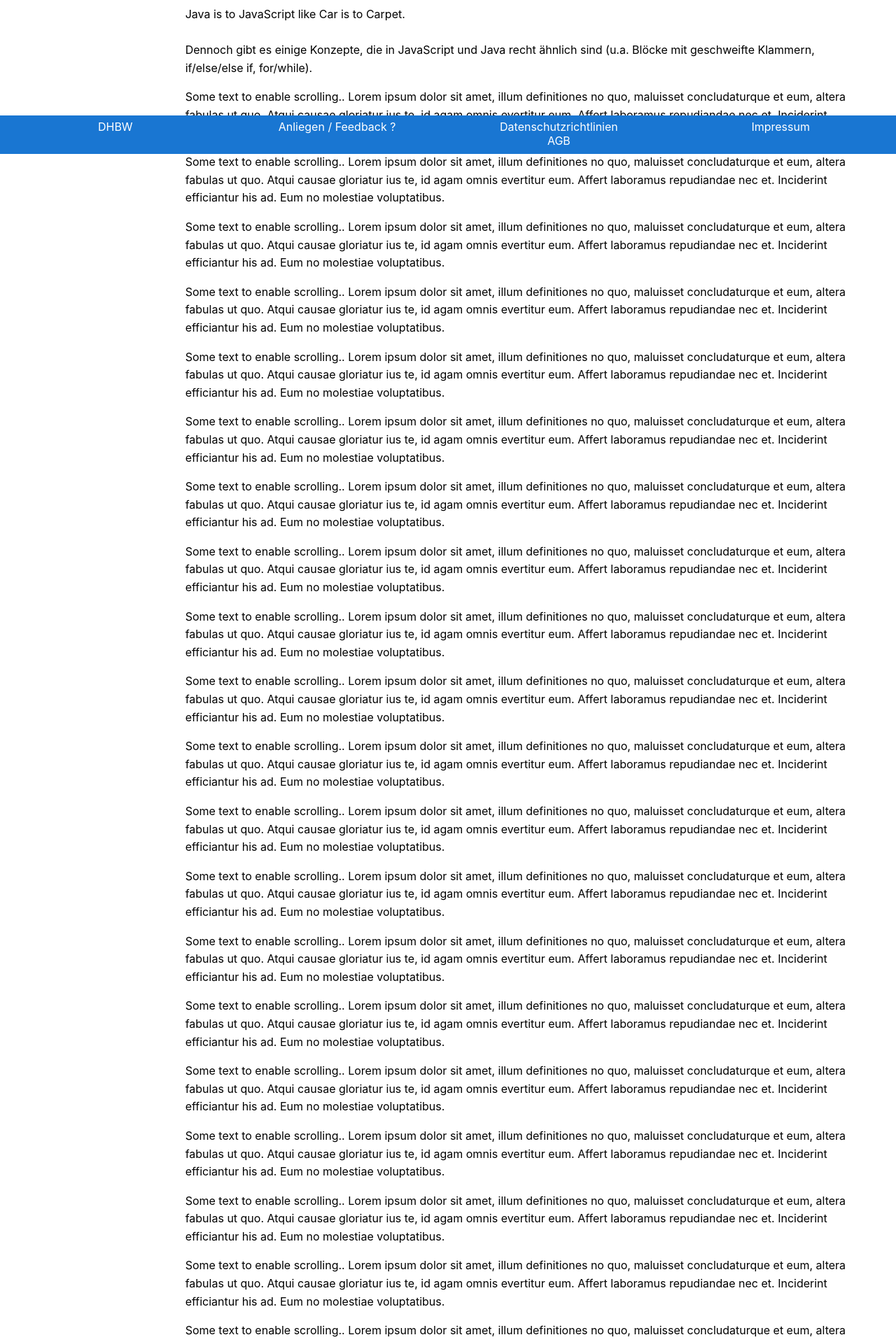
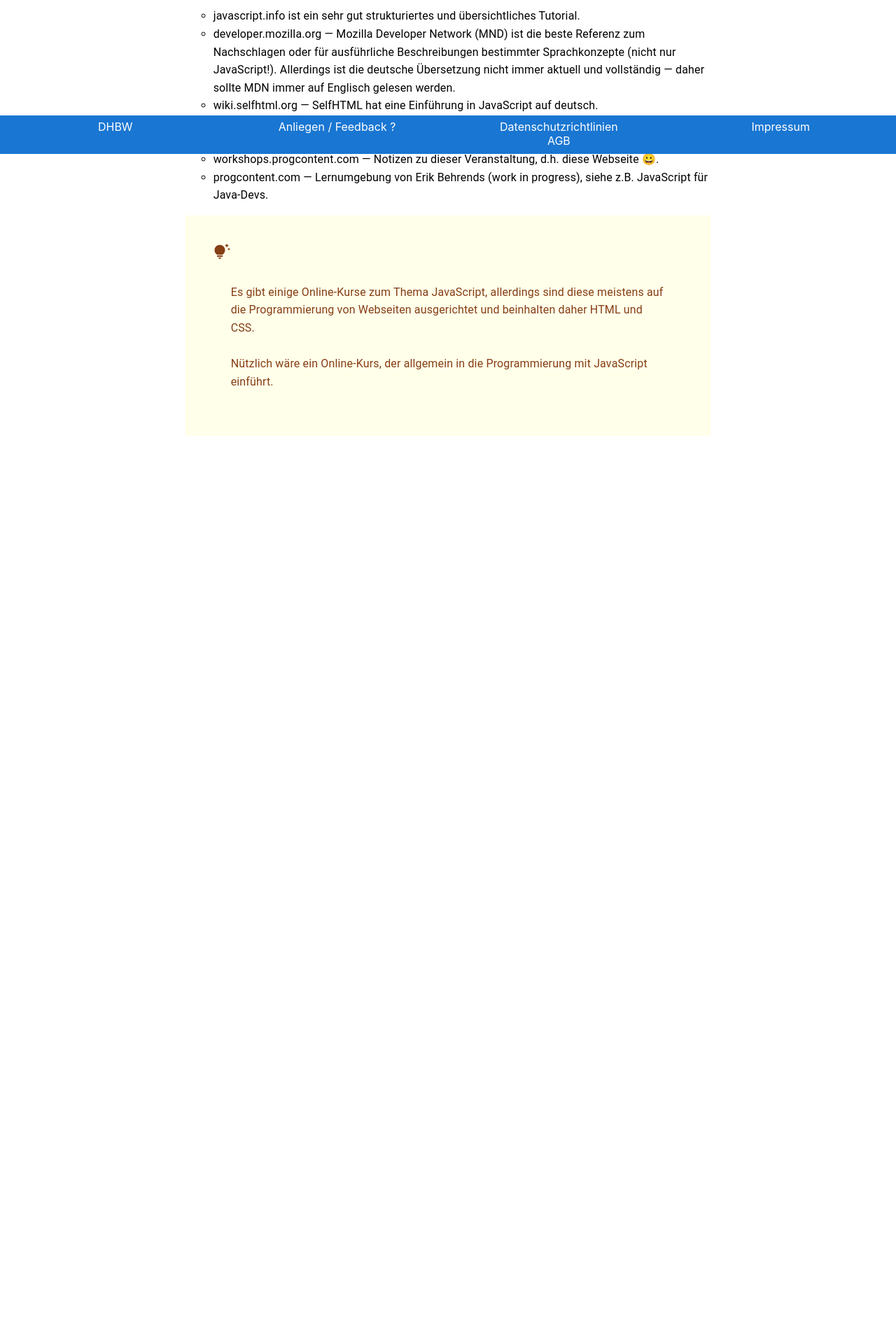
Before and after one commit to sakulklk/Lernmanagement, a Next.js app: page /uebersichtJS in a window 1280 px wide. Shown: the part 580-2498 px from the top of the page at 70% size. After the commit the page ends 1268 px from the top, so only its background shows below. Built offline with nearby package versions, Linux system fonts and the light colour scheme.

Commit message:
2 files modified

```diff
--- a/components/inhalt/Uebersicht/inhalt.js
+++ b/components/inhalt/Uebersicht/inhalt.js
@@ -1,6 +1,8 @@
 import * as React from 'react';
 import Typography from '@mui/material/Typography';
 import Divider from '@mui/material/Divider';
+import Box from '@mui/material/Box';
+import TipsAndUpdatesIcon from '@mui/icons-material/TipsAndUpdates';
 
 export default function Sidemenu() {
   return (
@@ -28,8 +30,18 @@ export default function Sidemenu() {
             p{
               line-height: 1.6;
             }
+            y{
+              line-height: 1.6;
+color: #863E15
+            }
+
+            ul {
+              list-style-type: circle;
+            }
+
             `}</style>
       <div className="content">
+        <Typography>
           <h1> JavaScript</h1>
           <h2>Geschichte</h2>
           <Divider />
@@ -42,165 +54,79 @@ export default function Sidemenu() {
             zum Einsatz.
             <br /> <br />
             Inzwischen kommen jedes Jahr neue Spracheigenschaften hinzu, sodass
-          die oben erwähnten Nachteile heutzutage kaum noch von Bedeutung sind.
-          Durch die Ergänzung mit TypeScript und Werkzeugen wie ESLint (und
-          vielen anderen) bietet JavaScript eine moderne und robuste
+            die oben erwähnten Nachteile heutzutage kaum noch von Bedeutung
+            sind. Durch die Ergänzung mit TypeScript und Werkzeugen wie ESLint
+            (und vielen anderen) bietet JavaScript eine moderne und robuste
             Programmierumgebung.
           </p>
-        <h2>Vergleich mit Java</h2>
+          <h2>Linksammlung</h2>
           <Divider />
           <p>
-          JavaScript unterscheidet sich in vielerlei Hinsicht von Java. Siehe
-          dazu z.B. diese Tabelle.
+            <ul>
+              <li>
+                {' '}
+                javascript.info ist ein sehr gut strukturiertes und
+                übersichtliches Tutorial.
+              </li>
+              <li>
+                developer.mozilla.org — Mozilla Developer Network (MND) ist die
+                beste Referenz zum Nachschlagen oder für ausführliche
+                Beschreibungen bestimmter Sprachkonzepte (nicht nur
+                JavaScript!). Allerdings ist die deutsche Übersetzung nicht
+                immer aktuell und vollständig — daher sollte MDN immer auf
+                Englisch gelesen werden.
+              </li>
+              <li>
+                {' '}
+                wiki.selfhtml.org — SelfHTML hat eine Einführung in JavaScript
+                auf deutsch.
+              </li>
+
+              <li>
+                {' '}
+                eloquentjavascript.net — Tutorial im Stil eines Lehrbuchs mit
+                interaktiven Beispielen direkt im Browser.
+              </li>
+
+              <li>
+                {' '}
+                workshops.progcontent.com — Notizen zu dieser Veranstaltung,
+                d.h. diese Webseite 😀.
+              </li>
+
+              <li>
+                {' '}
+                progcontent.com — Lernumgebung von Erik Behrends (work in
+                progress), siehe z.B. JavaScript für Java-Devs.
+              </li>
+            </ul>
+          </p>
+
+          <y>
+            <Box
+              sx={{
+                backgroundColor: '#FFFFEA',
+                padding: '40px',
+              }}
+            >
+              <TipsAndUpdatesIcon></TipsAndUpdatesIcon>
+              <Box
+                sx={{
+                  backgroundColor: '#FFFFEA',
+                  margin: '25px',
+                }}
+              >
+                Es gibt einige Online-Kurse zum Thema JavaScript, allerdings
+                sind diese meistens auf die Programmierung von Webseiten
+                ausgerichtet und beinhalten daher HTML und CSS.
                 <br />
                 <br />
-          Java is to JavaScript like Car is to Carpet.
-          <br />
-          <br />
-          Dennoch gibt es einige Konzepte, die in JavaScript und Java recht
-          ähnlich sind (u.a. Blöcke mit geschweifte Klammern, if/else/else if,
-          for/while).
-        </p>
-        <p>
-          Some text to enable scrolling.. Lorem ipsum dolor sit amet, illum
-          definitiones no quo, maluisset concludaturque et eum, altera fabulas
-          ut quo. Atqui causae gloriatur ius te, id agam omnis evertitur eum.
-          Affert laboramus repudiandae nec et. Inciderint efficiantur his ad.
-          Eum no molestiae voluptatibus.
-        </p>
-        <p>
-          Some text to enable scrolling.. Lorem ipsum dolor sit amet, illum
-          definitiones no quo, maluisset concludaturque et eum, altera fabulas
-          ut quo. Atqui causae gloriatur ius te, id agam omnis evertitur eum.
-          Affert laboramus repudiandae nec et. Inciderint efficiantur his ad.
-          Eum no molestiae voluptatibus.
-        </p>
-        <p>
-          Some text to enable scrolling.. Lorem ipsum dolor sit amet, illum
-          definitiones no quo, maluisset concludaturque et eum, altera fabulas
-          ut quo. Atqui causae gloriatur ius te, id agam omnis evertitur eum.
-          Affert laboramus repudiandae nec et. Inciderint efficiantur his ad.
-          Eum no molestiae voluptatibus.
-        </p>
-        <p>
-          Some text to enable scrolling.. Lorem ipsum dolor sit amet, illum
-          definitiones no quo, maluisset concludaturque et eum, altera fabulas
-          ut quo. Atqui causae gloriatur ius te, id agam omnis evertitur eum.
-          Affert laboramus repudiandae nec et. Inciderint efficiantur his ad.
-          Eum no molestiae voluptatibus.
-        </p>
-        <p>
-          Some text to enable scrolling.. Lorem ipsum dolor sit amet, illum
-          definitiones no quo, maluisset concludaturque et eum, altera fabulas
-          ut quo. Atqui causae gloriatur ius te, id agam omnis evertitur eum.
-          Affert laboramus repudiandae nec et. Inciderint efficiantur his ad.
-          Eum no molestiae voluptatibus.
-        </p>
-        <p>
-          Some text to enable scrolling.. Lorem ipsum dolor sit amet, illum
-          definitiones no quo, maluisset concludaturque et eum, altera fabulas
-          ut quo. Atqui causae gloriatur ius te, id agam omnis evertitur eum.
-          Affert laboramus repudiandae nec et. Inciderint efficiantur his ad.
-          Eum no molestiae voluptatibus.
-        </p>
-        <p>
-          Some text to enable scrolling.. Lorem ipsum dolor sit amet, illum
-          definitiones no quo, maluisset concludaturque et eum, altera fabulas
-          ut quo. Atqui causae gloriatur ius te, id agam omnis evertitur eum.
-          Affert laboramus repudiandae nec et. Inciderint efficiantur his ad.
-          Eum no molestiae voluptatibus.
-        </p>
-        <p>
-          Some text to enable scrolling.. Lorem ipsum dolor sit amet, illum
-          definitiones no quo, maluisset concludaturque et eum, altera fabulas
-          ut quo. Atqui causae gloriatur ius te, id agam omnis evertitur eum.
-          Affert laboramus repudiandae nec et. Inciderint efficiantur his ad.
-          Eum no molestiae voluptatibus.
-        </p>
-        <p>
-          Some text to enable scrolling.. Lorem ipsum dolor sit amet, illum
-          definitiones no quo, maluisset concludaturque et eum, altera fabulas
-          ut quo. Atqui causae gloriatur ius te, id agam omnis evertitur eum.
-          Affert laboramus repudiandae nec et. Inciderint efficiantur his ad.
-          Eum no molestiae voluptatibus.
-        </p>
-        <p>
-          Some text to enable scrolling.. Lorem ipsum dolor sit amet, illum
-          definitiones no quo, maluisset concludaturque et eum, altera fabulas
-          ut quo. Atqui causae gloriatur ius te, id agam omnis evertitur eum.
-          Affert laboramus repudiandae nec et. Inciderint efficiantur his ad.
-          Eum no molestiae voluptatibus.
-        </p>
-        <p>
-          Some text to enable scrolling.. Lorem ipsum dolor sit amet, illum
-          definitiones no quo, maluisset concludaturque et eum, altera fabulas
-          ut quo. Atqui causae gloriatur ius te, id agam omnis evertitur eum.
-          Affert laboramus repudiandae nec et. Inciderint efficiantur his ad.
-          Eum no molestiae voluptatibus.
-        </p>
-        <p>
-          Some text to enable scrolling.. Lorem ipsum dolor sit amet, illum
-          definitiones no quo, maluisset concludaturque et eum, altera fabulas
-          ut quo. Atqui causae gloriatur ius te, id agam omnis evertitur eum.
-          Affert laboramus repudiandae nec et. Inciderint efficiantur his ad.
-          Eum no molestiae voluptatibus.
-        </p>
-        <p>
-          Some text to enable scrolling.. Lorem ipsum dolor sit amet, illum
-          definitiones no quo, maluisset concludaturque et eum, altera fabulas
-          ut quo. Atqui causae gloriatur ius te, id agam omnis evertitur eum.
-          Affert laboramus repudiandae nec et. Inciderint efficiantur his ad.
-          Eum no molestiae voluptatibus.
-        </p>
-        <p>
-          Some text to enable scrolling.. Lorem ipsum dolor sit amet, illum
-          definitiones no quo, maluisset concludaturque et eum, altera fabulas
-          ut quo. Atqui causae gloriatur ius te, id agam omnis evertitur eum.
-          Affert laboramus repudiandae nec et. Inciderint efficiantur his ad.
-          Eum no molestiae voluptatibus.
-        </p>
-        <p>
-          Some text to enable scrolling.. Lorem ipsum dolor sit amet, illum
-          definitiones no quo, maluisset concludaturque et eum, altera fabulas
-          ut quo. Atqui causae gloriatur ius te, id agam omnis evertitur eum.
-          Affert laboramus repudiandae nec et. Inciderint efficiantur his ad.
-          Eum no molestiae voluptatibus.
-        </p>
-        <p>
-          Some text to enable scrolling.. Lorem ipsum dolor sit amet, illum
-          definitiones no quo, maluisset concludaturque et eum, altera fabulas
-          ut quo. Atqui causae gloriatur ius te, id agam omnis evertitur eum.
-          Affert laboramus repudiandae nec et. Inciderint efficiantur his ad.
-          Eum no molestiae voluptatibus.
-        </p>
-        <p>
-          Some text to enable scrolling.. Lorem ipsum dolor sit amet, illum
-          definitiones no quo, maluisset concludaturque et eum, altera fabulas
-          ut quo. Atqui causae gloriatur ius te, id agam omnis evertitur eum.
-          Affert laboramus repudiandae nec et. Inciderint efficiantur his ad.
-          Eum no molestiae voluptatibus.
-        </p>
-        <p>
-          Some text to enable scrolling.. Lorem ipsum dolor sit amet, illum
-          definitiones no quo, maluisset concludaturque et eum, altera fabulas
-          ut quo. Atqui causae gloriatur ius te, id agam omnis evertitur eum.
-          Affert laboramus repudiandae nec et. Inciderint efficiantur his ad.
-          Eum no molestiae voluptatibus.
-        </p>
-        <p>
-          Some text to enable scrolling.. Lorem ipsum dolor sit amet, illum
-          definitiones no quo, maluisset concludaturque et eum, altera fabulas
-          ut quo. Atqui causae gloriatur ius te, id agam omnis evertitur eum.
-          Affert laboramus repudiandae nec et. Inciderint efficiantur his ad.
-          Eum no molestiae voluptatibus.
-        </p>
-        <p>
-          Some text to enable scrolling.. Lorem ipsum dolor sit amet, illum
-          definitiones no quo, maluisset concludaturque et eum, altera fabulas
-          ut quo. Atqui causae gloriatur ius te, id agam omnis evertitur eum.
-          Affert laboramus repudiandae nec et. Inciderint efficiantur his ad.
-          Eum no molestiae voluptatibus.
-        </p>
+                Nützlich wäre ein Online-Kurs, der allgemein in die
+                Programmierung mit JavaScript einführt.
+              </Box>
+            </Box>
+          </y>
+        </Typography>
       </div>
     </div>
   );
--- a/pages/uebersichtJS.js
+++ b/pages/uebersichtJS.js
@@ -18,14 +18,14 @@ export default function Test() {
               <SideMenu></SideMenu>
             </Box>
           </Grid>
-          <Grid item xs={10}>
+          <Grid item xs={8}>
             <ScrollBar></ScrollBar>
             <Content></Content>
           </Grid>
 
-          {/* <Grid item xs={2}>
+          <Grid item xs={2}>
             <SideMenuRight></SideMenuRight>
-          </Grid> */}
+          </Grid>
         </Grid>
       </div>
       <Footer></Footer>
```
Lines whose indentation alone changed are shown as unchanged.
